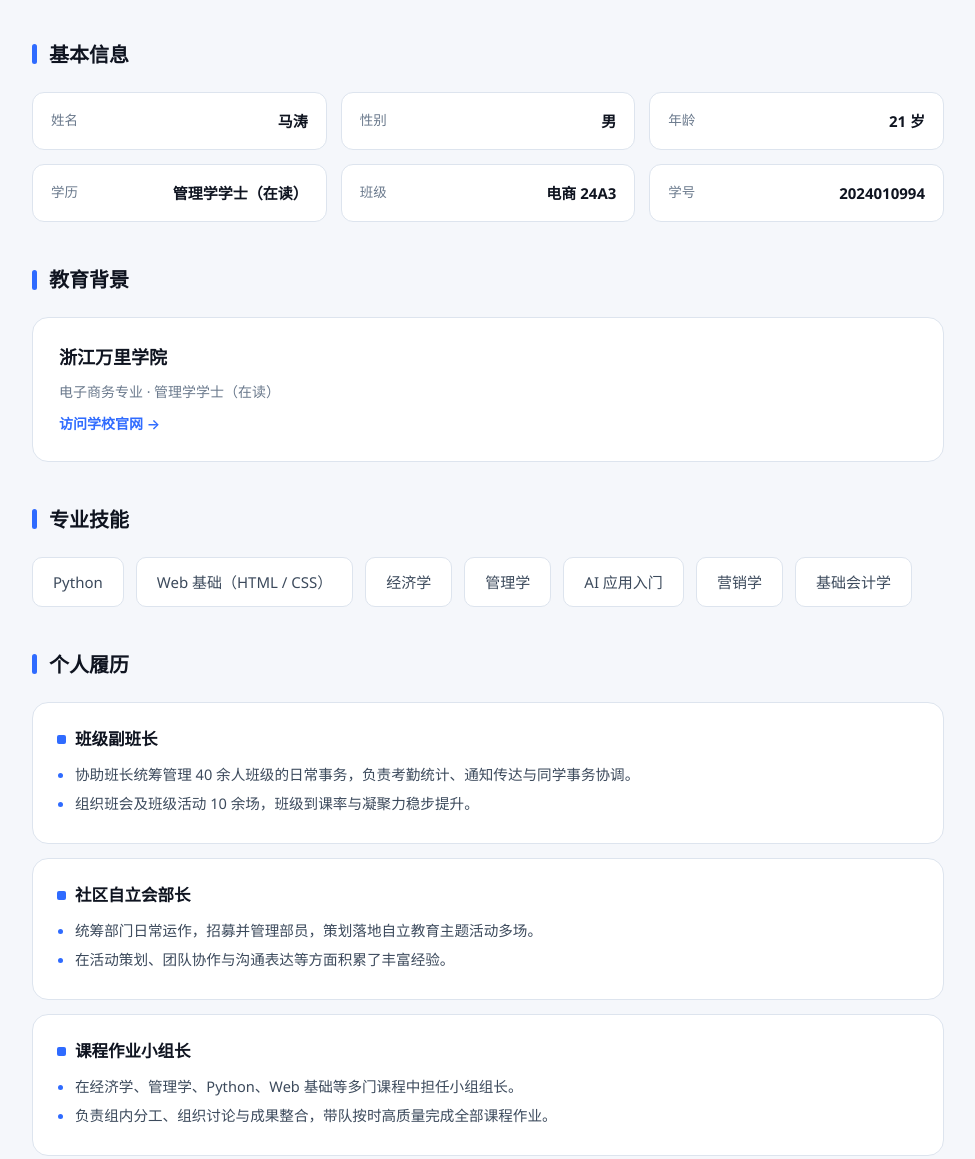
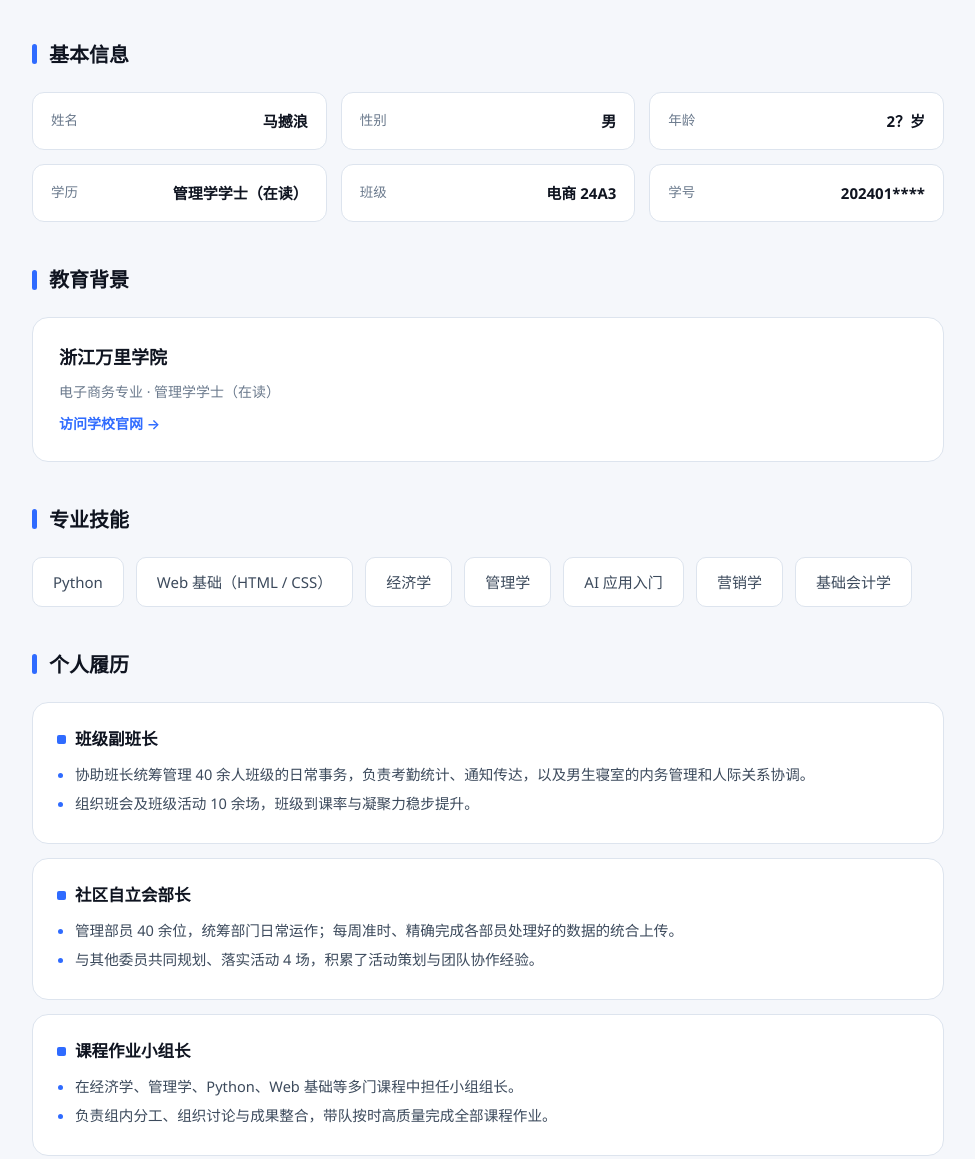
Before and after one commit to linsezhitu/my-resume, a plain HTML site: page My Resume.html in a window 1280 px wide. Shown: the part 405-1564 px from the top of the page, without its empty margins (152-1127 px from the left). Drawn offline with Linux system fonts and the light colour scheme.

Commit message:
feat: 更新姓名与隐私脱敏，补充履历细节

```diff
--- a/My Resume.html
+++ b/My Resume.html
@@ -3,14 +3,14 @@
 <head>
 <meta charset="UTF-8">
 <meta name="viewport" content="width=device-width, initial-scale=1">
-<title>马涛 · 个人简历</title>
+<title>马撼浪 · 个人简历</title>
 <link rel="stylesheet" href="StyleSheet.css">
 </head>
 <body>
 
 <nav>
   <div class="wrap">
-    <div class="brand">马涛<span>·</span>简历</div>
+    <div class="brand">马撼浪<span>·</span>简历</div>
     <span class="nav-sub">Personal Resume</span>
   </div>
 </nav>
@@ -19,7 +19,7 @@
   <div class="wrap">
     <img class="avatar" src="pictures/touxiang.jpg" alt="个人头像">
     <div class="hero-text">
-      <h1>马涛</h1>
+      <h1>马撼浪</h1>
       <p class="role">电子商务专业 · 管理学学士（在读）</p>
       <p class="intro">浙江万里学院电商专业学生，学习认真，技能运用熟练。学过经济学、管理学、Python 与 Web 基础。</p>
       <div class="badges">
@@ -38,12 +38,12 @@
     <section>
       <h2>基本信息</h2>
       <div class="info-grid">
-        <div class="info-item"><span class="label">姓名</span><span class="value">马涛</span></div>
+        <div class="info-item"><span class="label">姓名</span><span class="value">马撼浪</span></div>
         <div class="info-item"><span class="label">性别</span><span class="value">男</span></div>
-        <div class="info-item"><span class="label">年龄</span><span class="value">21 岁</span></div>
+        <div class="info-item"><span class="label">年龄</span><span class="value">2？岁</span></div>
         <div class="info-item"><span class="label">学历</span><span class="value">管理学学士（在读）</span></div>
         <div class="info-item"><span class="label">班级</span><span class="value">电商 24A3</span></div>
-        <div class="info-item"><span class="label">学号</span><span class="value">2024010994</span></div>
+        <div class="info-item"><span class="label">学号</span><span class="value">202401****</span></div>
       </div>
     </section>
 
@@ -75,15 +75,15 @@
         <div class="exp-item">
           <h3>班级副班长</h3>
           <ul>
-            <li>协助班长统筹管理 40 余人班级的日常事务，负责考勤统计、通知传达与同学事务协调。</li>
+            <li>协助班长统筹管理 40 余人班级的日常事务，负责考勤统计、通知传达，以及男生寝室的内务管理和人际关系协调。</li>
             <li>组织班会及班级活动 10 余场，班级到课率与凝聚力稳步提升。</li>
           </ul>
         </div>
         <div class="exp-item">
           <h3>社区自立会部长</h3>
           <ul>
-            <li>统筹部门日常运作，招募并管理部员，策划落地自立教育主题活动多场。</li>
-            <li>在活动策划、团队协作与沟通表达等方面积累了丰富经验。</li>
+            <li>管理部员 40 余位，统筹部门日常运作；每周准时、精确完成各部员处理好的数据的统合上传。</li>
+            <li>与其他委员共同规划、落实活动 4 场，积累了活动策划与团队协作经验。</li>
           </ul>
         </div>
         <div class="exp-item">
@@ -108,7 +108,7 @@
 
 <footer>
   <div class="wrap">
-    <span>马涛 · 个人简历</span>
+    <span>马撼浪 · 个人简历</span>
     <span>由 GitHub Pages 托管</span>
   </div>
 </footer>
```
Also changed, not shown: index.html (+10 -10 lines).
